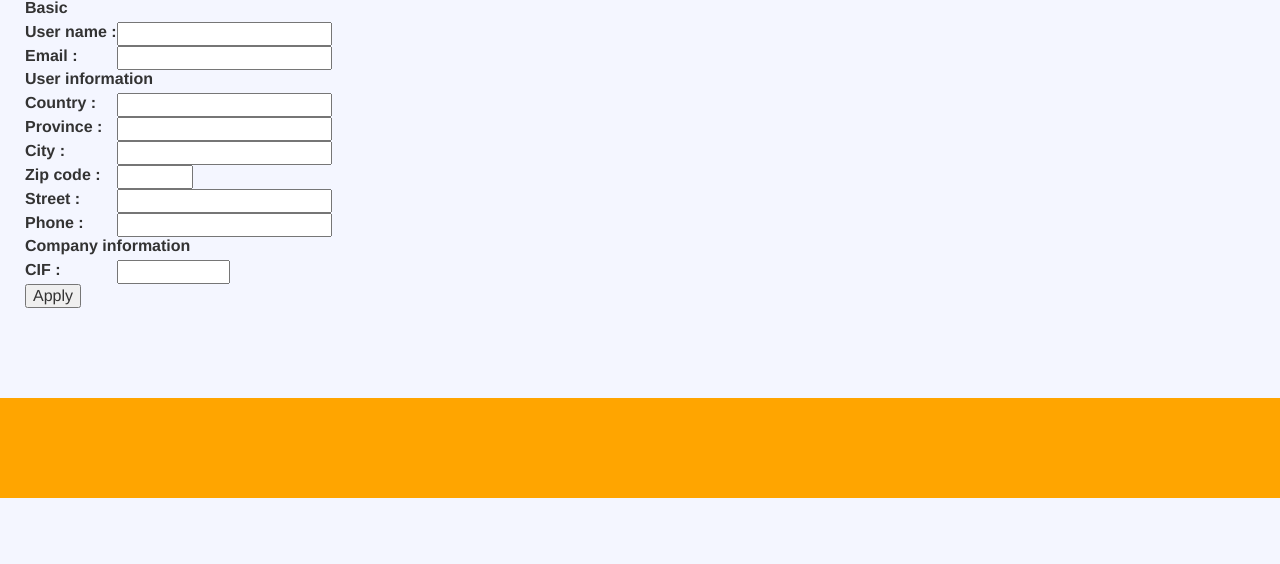
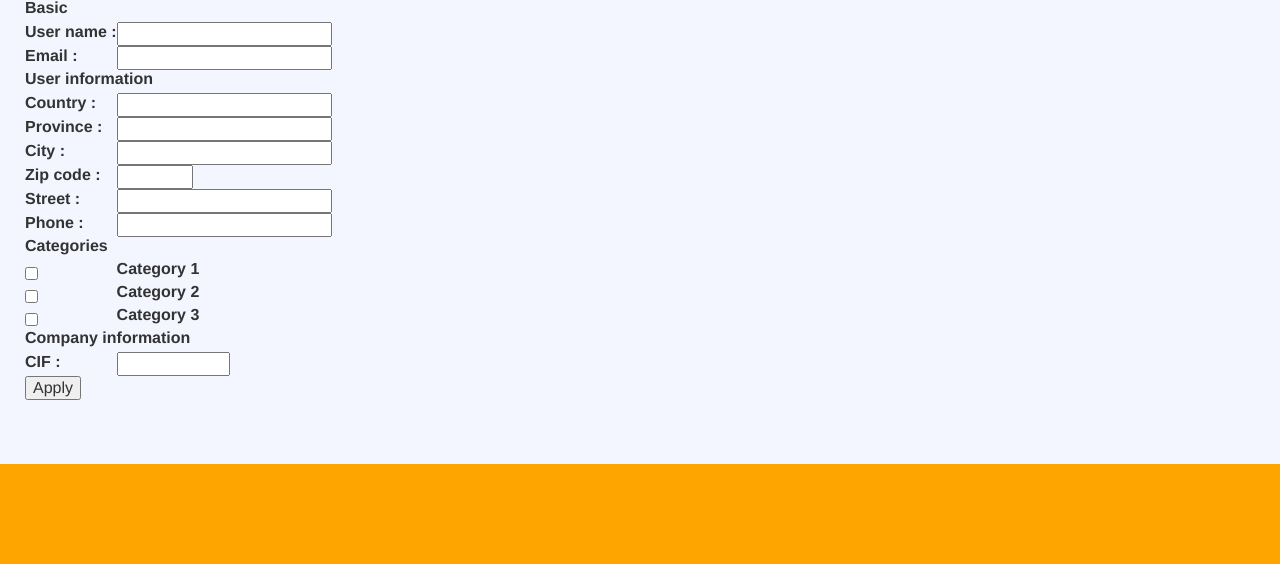
Before and after one commit to rarques/CRM_JointProject, a Django app: template CRMapp/templates/modify_company.html in a window 1280 px wide. Shown: the part 302-866 px from the top of the page. Before the commit the page ends 800 px from the top, so only its background shows below. Run offline with Django 3.2, Linux system fonts and the light colour scheme; the template is opened without the code that fills it, so the values that code supplies are empty; parts of the project's set-up code (start-up, migrations or seed data) failed here and were passed over; some libraries are stand-ins or nearby versions.

Commit message:
integration with dev

```diff
--- a/CRMapp/templates/modify_company.html
+++ b/CRMapp/templates/modify_company.html
@@ -110,6 +110,46 @@
                 <tr>
                     <td colspan="2">
                         <label>
+                            Categories
+                        </label>
+                    </td>
+                </tr>
+                <tr>
+                    <td>
+                        <input type="checkbox" name="categories"
+                               value="category 1"/>
+                    </td>
+                    <td>
+                        <label>
+                            Category 1
+                        </label>
+                    </td>
+                </tr>
+                <tr>
+                    <td>
+                        <input type="checkbox" name="categories"
+                               value="category 2">
+                    </td>
+                    <td>
+                        <label>
+                            Category 2
+                        </label>
+                    </td>
+                </tr>
+                <tr>
+                    <td>
+                        <input type="checkbox" name="categories"
+                               value="category 3">
+                    </td>
+                    <td>
+                        <label>
+                            Category 3
+                        </label>
+                    </td>
+                </tr>
+                <tr>
+                    <td colspan="2">
+                        <label>
                             Company information
                         </label>
                     </td>
--- a/CRMapp/views.py
+++ b/CRMapp/views.py
@@ -173,7 +173,6 @@ def get_user_parameters(parameters, source, web_user):
     parameters['zip_code'] = source['zip_code']
     parameters['street'] = source['street']
     parameters['phone'] = source['phone']
-
 
 def get_company_parameters(parameters, source, user_as_company):
     """
```
Also changed, not shown: CRMapp/templates/modify_person.html (+33 -0 lines).
